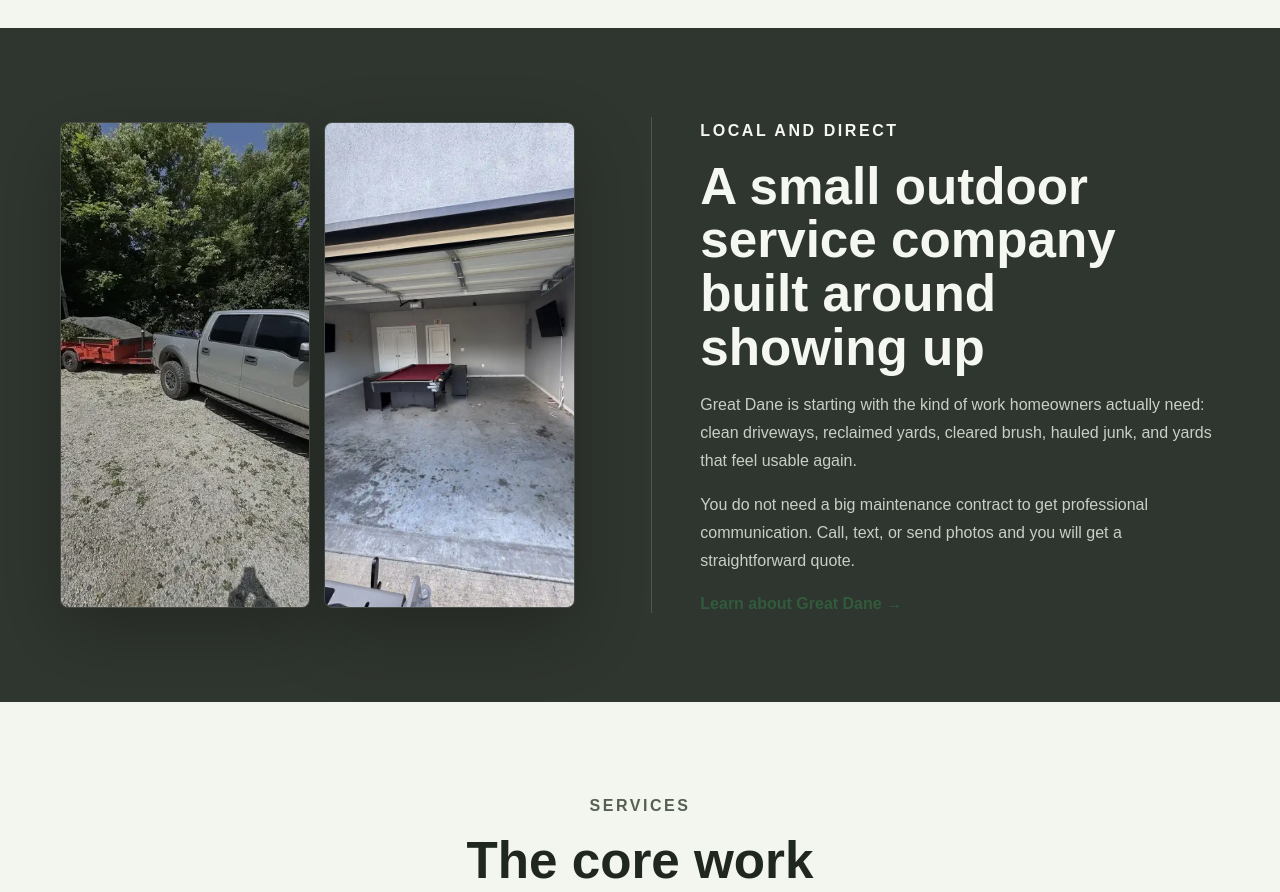
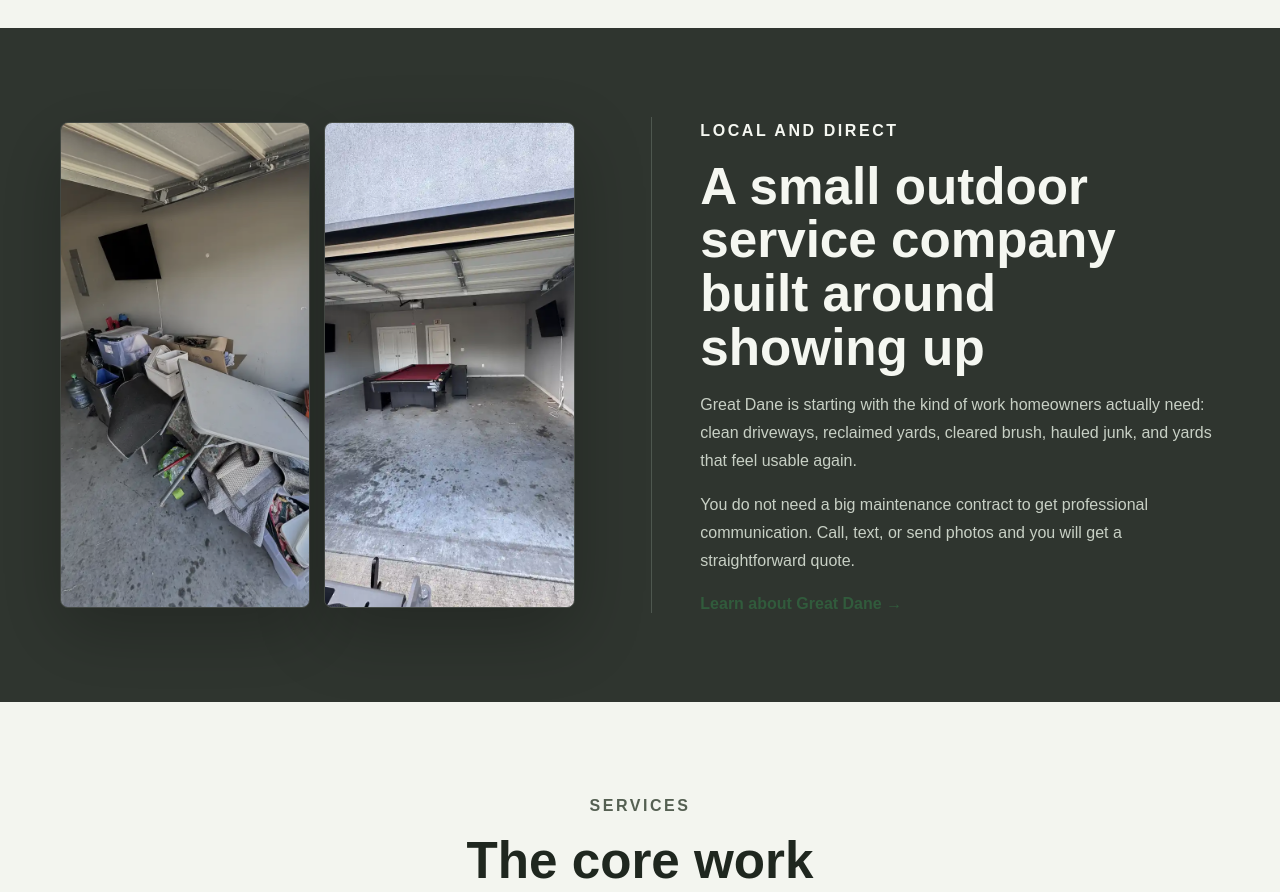
Before and after one commit to gpillow/Great-Dane-Outdoor-Services, a Next.js app: page / in a window 1280 px wide. Shown: the part 2260-3152 px from the top of the page. Built offline with nearby package versions, Linux system fonts and the light colour scheme.

Commit message:
Home page: add real garage before photo (IMG_1206) to Local & Direct section
Replaces junk-removal.webp placeholder with garage-before.webp (57KB).
Before/after pair now shows junk-filled garage → clean garage with pool table.

Co-Authored-By: Claude Sonnet 4.6 <noreply@anthropic.com>

```diff
--- a/app/page.tsx
+++ b/app/page.tsx
@@ -169,7 +169,7 @@ export default function HomePage() {
         <div className="home-shell home-story-grid">
           <ScrollReveal direction="left">
             <div className="home-image-stack">
-              <Image src="/junk-removal.webp" alt="Garage full of junk and clutter before removal" width={525} height={700} loading="lazy" />
+              <Image src="/garage-before.webp" alt="Garage full of junk and clutter before removal" width={900} height={1200} loading="lazy" />
               <Image src="/garage-after.webp" alt="Clean garage after junk removal" width={900} height={1200} loading="lazy" />
             </div>
           </ScrollReveal>
```
Also changed, not shown: public/garage-before.webp (added).
